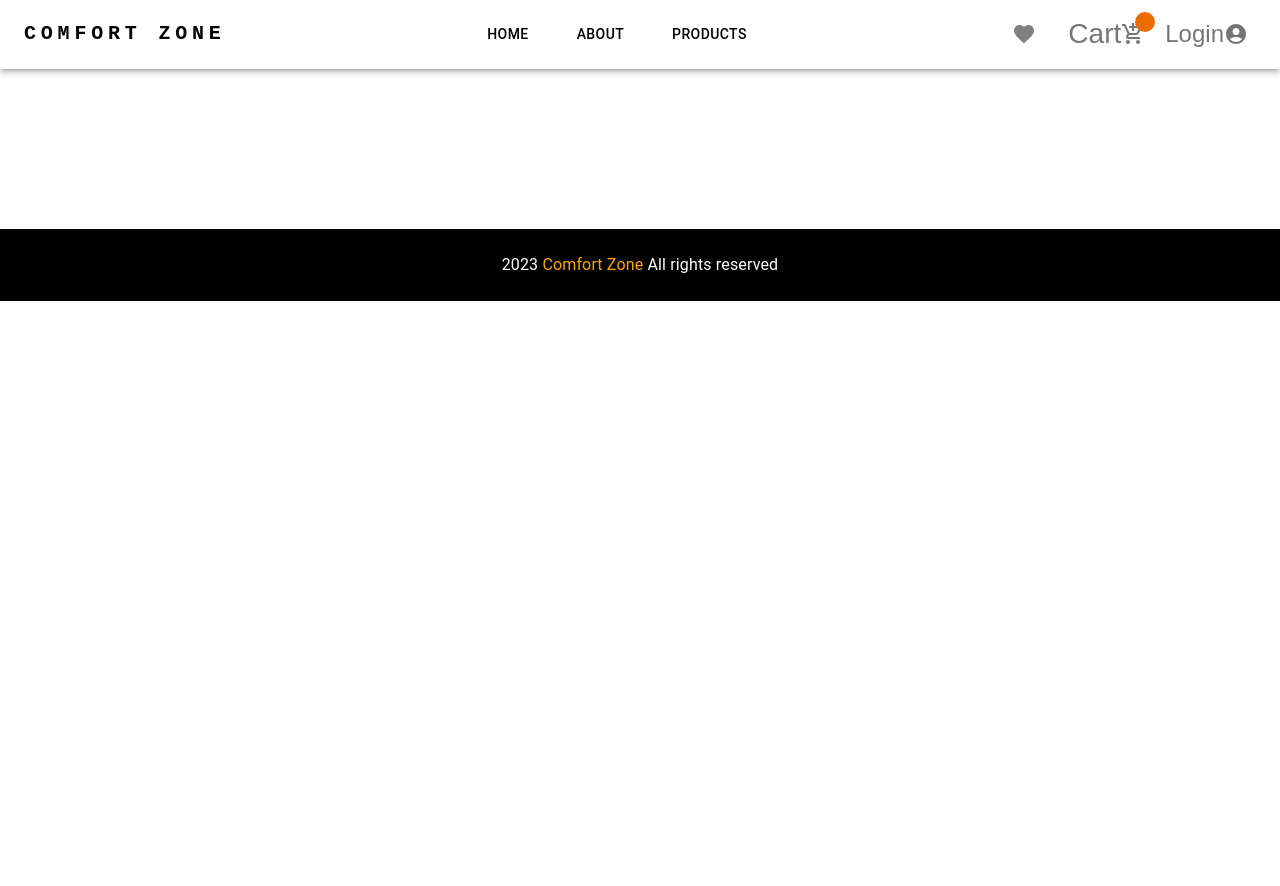
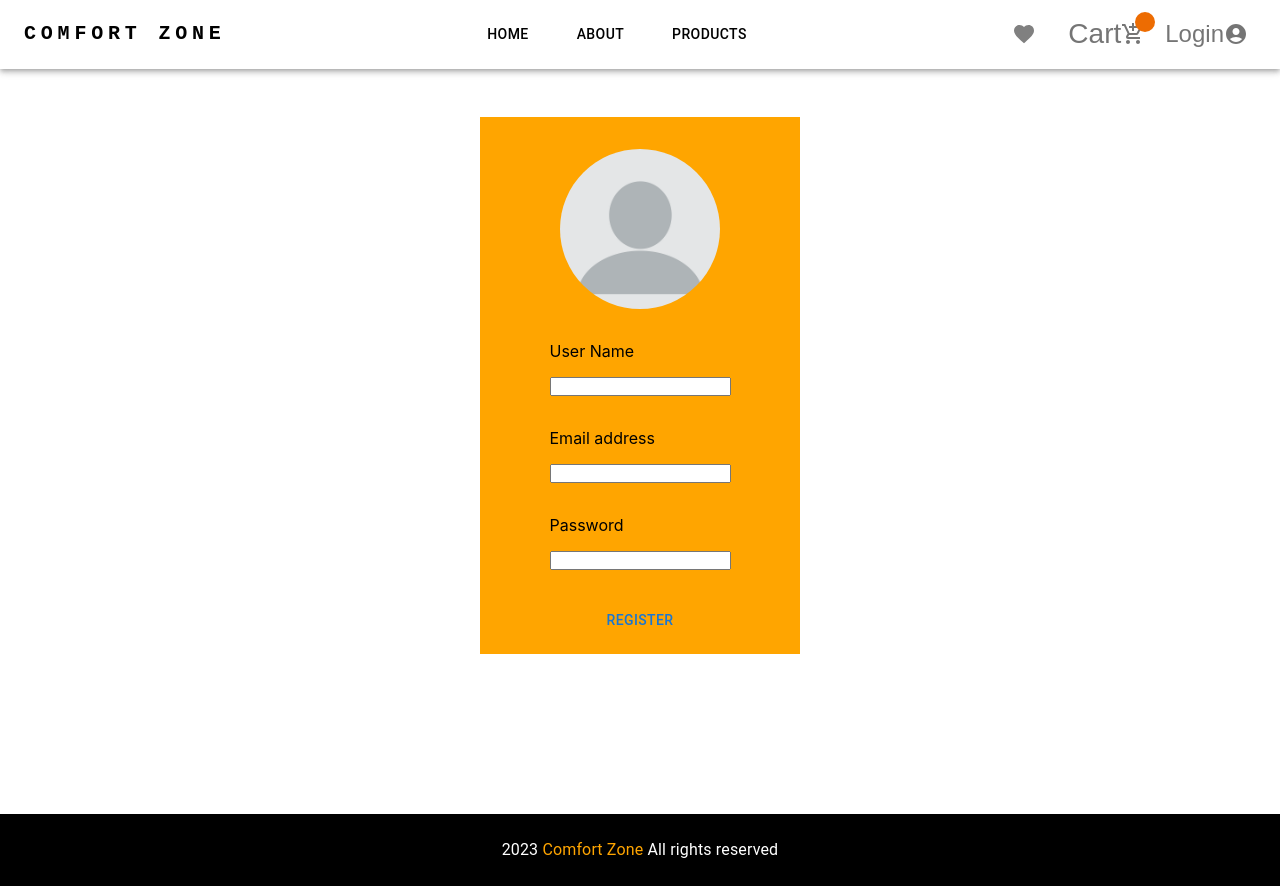
Before and after one commit to ZuleyhaKurt/comfort-zone, a React (Create React App) app: page /register in a window 1280 px wide. Before the commit the page ends 800 px from the top, so only its background shows below. Built offline with nearby package versions, Linux system fonts and the light colour scheme.

Commit message:
register

```diff
--- a/src/App.js
+++ b/src/App.js
@@ -11,6 +11,7 @@ import store from './app/store';
 import Navbar from './components/Navbar';
 import Footer from './components/Footer';
 import FavoritePage from './pages/FavoritePage';
+import RegisterPage from './pages/RegisterPage';
 function App() {
   return (
     <Provider store={store}>
@@ -18,7 +19,9 @@ function App() {
         <Navbar/>
         <Routes>
           <Route path='/' element={<HomePage/>}/>
-          <Route path='/login' element={<LoginPage/>}/>
+          <Route path='/login' element={<LoginPage />} />
+          <Route path='/register' element={<RegisterPage/>} />
+
           <Route path='/about' element={<AboutPage/>}/>
           <Route path='/cart' element={<CartPage />} />
           <Route path='/products' element={<ProductsPage />} />
--- a/src/firebaseConfig.js
+++ b/src/firebaseConfig.js
@@ -1,5 +1,6 @@
 import { initializeApp } from "firebase/app";
 import { getAuth, GoogleAuthProvider, onAuthStateChanged, signInWithPopup, signOut } from "firebase/auth";
+
 
 
 const firebaseConfig = {
@@ -17,6 +18,7 @@ const app = initializeApp(firebaseConfig);
 const provider = new GoogleAuthProvider()
 
 export const signInWithGoogle = () => {
+
     signInWithPopup(auth, provider)
       .then((result) => {
         console.log(result)
@@ -26,6 +28,7 @@ export const signInWithGoogle = () => {
         }).catch((error) =>{
           console.log(error)
         })
+
       }
 
   export const auth = getAuth(app)
--- /dev/null
+++ b/src/pages/RegisterPage.jsx
@@ -0,0 +1,73 @@
+import React from 'react'
+import { useState } from 'react'
+import {createUserWithEmailAndPassword, updateProfile } from 'firebase/auth'
+import { auth } from '../firebaseConfig';
+import { useNavigate } from 'react-router-dom';
+import { signInWithEmailAndPassword,} from 'firebase/auth';
+
+
+import Profil from "../assets/profil.webp"
+import { Avatar, Box, Button } from '@mui/material';
+
+
+const RegisterPage = () => {
+
+  const navigate = useNavigate()
+    const [registerEmail, setRegisterEmail] = useState("")
+    const [registerPass, setRegisterPass] = useState("")
+    const [registerName, setRegisterName] = useState("")
+
+
+const register = async (e) =>{
+    e.preventDefault();
+      setRegisterEmail("")
+      setRegisterPass("")
+
+      try {
+      if(registerName && registerPass && registerEmail){
+
+      const user = await createUserWithEmailAndPassword(auth, registerEmail, registerPass)
+      console.log(user)
+       //? kullanıcı profilini güncellemek için kullanılan firebase metodu
+       await updateProfile(auth.currentUser, {
+        displayName: `${registerName}`,
+      });
+      navigate("/");
+      alert("kayıt yapılmıştır")
+      navigate("/")
+      }else{
+        alert("Boş alan bırakmayınız")
+      }
+      }catch(error){
+          console.log(error)
+      }
+     }
+
+     return (
+
+
+        <Box sx={{ width:"25%", margin:"auto", display:"flex", flexDirection:"column", gap:"2rem", alignItems:"center", backgroundColor:"orange", my:"3rem"}}>
+        <Avatar src={Profil} sx={{width:"10rem", height:"10rem", mt:"2rem"}}/>
+        <Box sx={{mx:"5",  display:"flex", flexDirection: "column", gap:"1rem"}} >
+            <label className="form-label">User Name</label>
+            <input  value={registerName} type="text" onChange={(e)=> {setRegisterName(e.target.value)} }/>
+        </Box>
+        <Box sx={{mx:"5",  display:"flex", flexDirection: "column", gap:"1rem"}}>
+        <label className="form-label">Email address</label>
+            <input value={registerEmail} type="text" onChange={(e)=> {setRegisterEmail(e.target.value)}}/>
+        </Box>
+        <Box sx={{mx:"5",  display:"flex", flexDirection: "column", gap:"1rem"}}>
+        <label  className="form-label">Password</label>
+              <input type="password" value={registerPass} onChange={(e) => {setRegisterPass(e.target.value)}} />
+        </Box>
+        <Button sx={{mb:"1rem"}}  onClick={register}>Register</Button>
+        </Box>
+
+
+
+
+
+)
+}
+
+export default RegisterPage;
```
